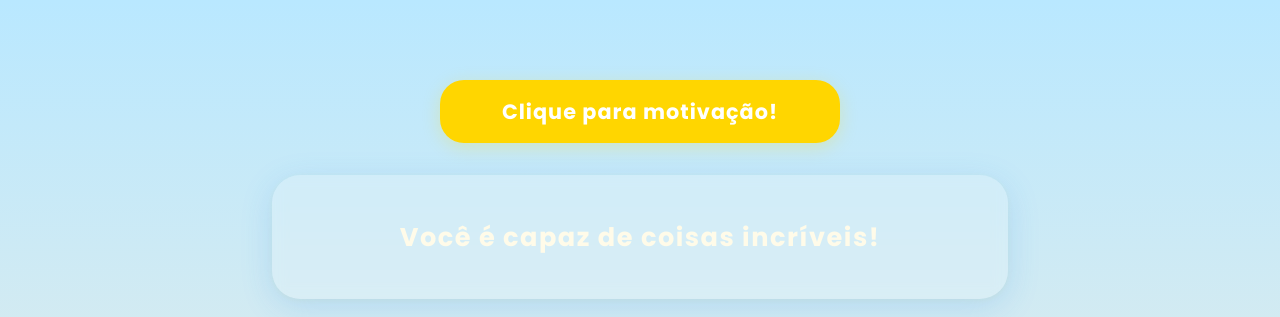
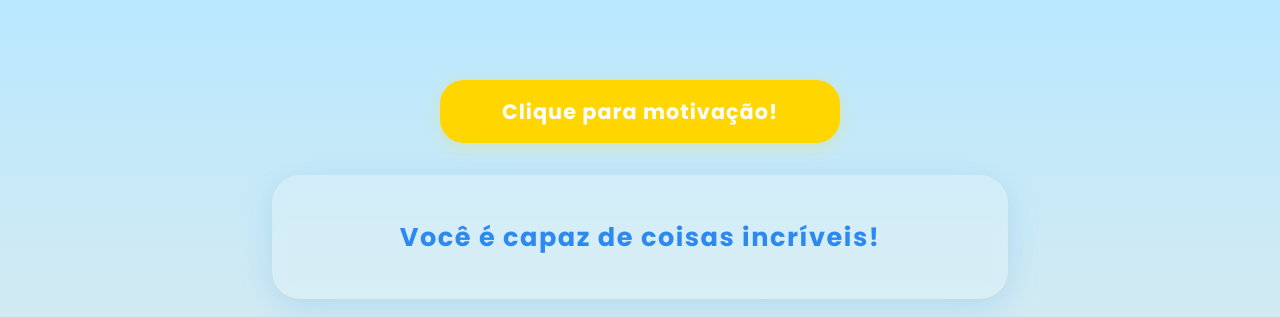
Before and after one commit to angelopelomundo/dayligth, a website: page public/index.html in a window 1280 px wide. Both pictures are taken after a click on the button "Clique para motivação!". Shown: the top 317 px of the page. Drawn offline with Linux system fonts and the light colour scheme.

Commit message:
Update style.css
peso e cor fonte texto

```diff
--- a/public/style.css
+++ b/public/style.css
@@ -96,12 +96,12 @@ input, textarea {
   justify-content: center;
   font-family: 'Poppins', 'Nunito', Arial, sans-serif;
   font-size: 1.6em;
-  color: #fffbe9;
+  color: #2d89ef;
   text-align: center;
   padding: 32px 18px;
   margin: 0 auto;
   transition: box-shadow 0.3s;
   backdrop-filter: blur(7px);
-  font-weight: 600;
+  font-weight: 700;
   letter-spacing: 1.5px;
 }
```
